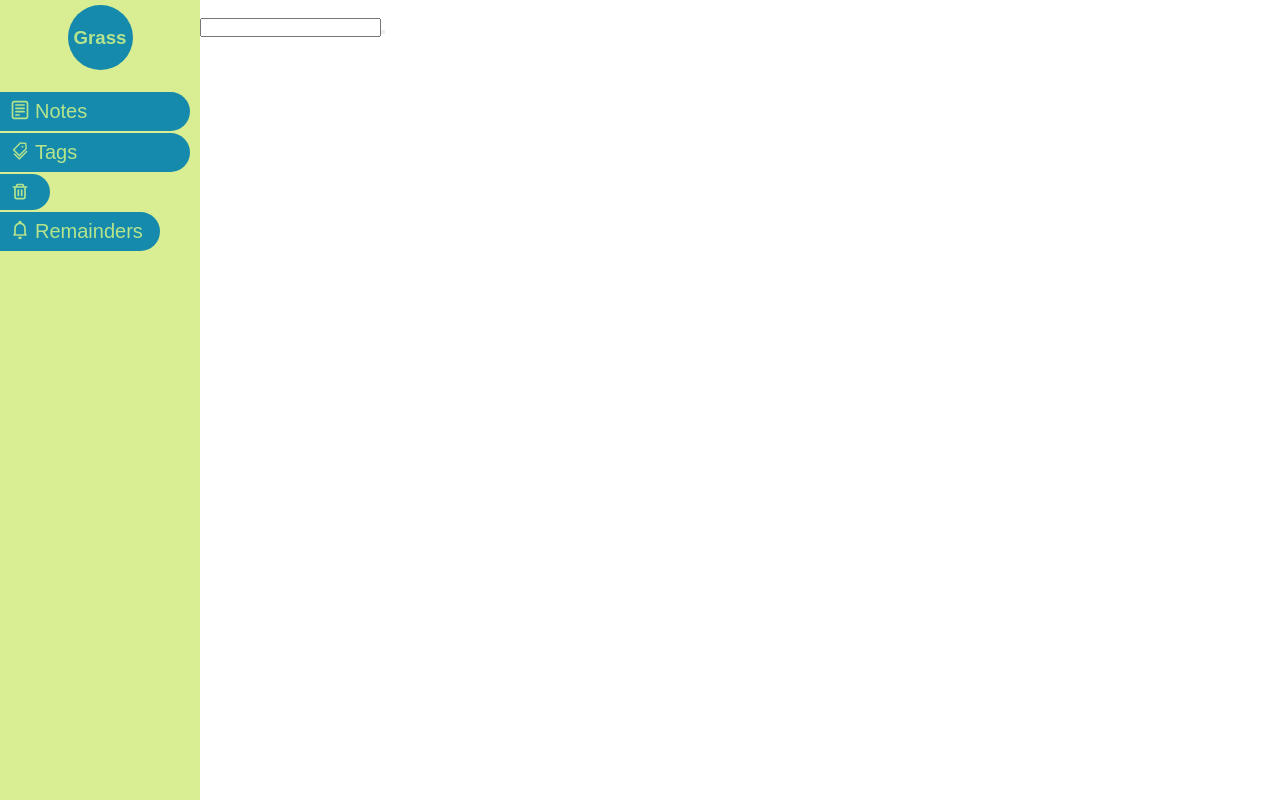
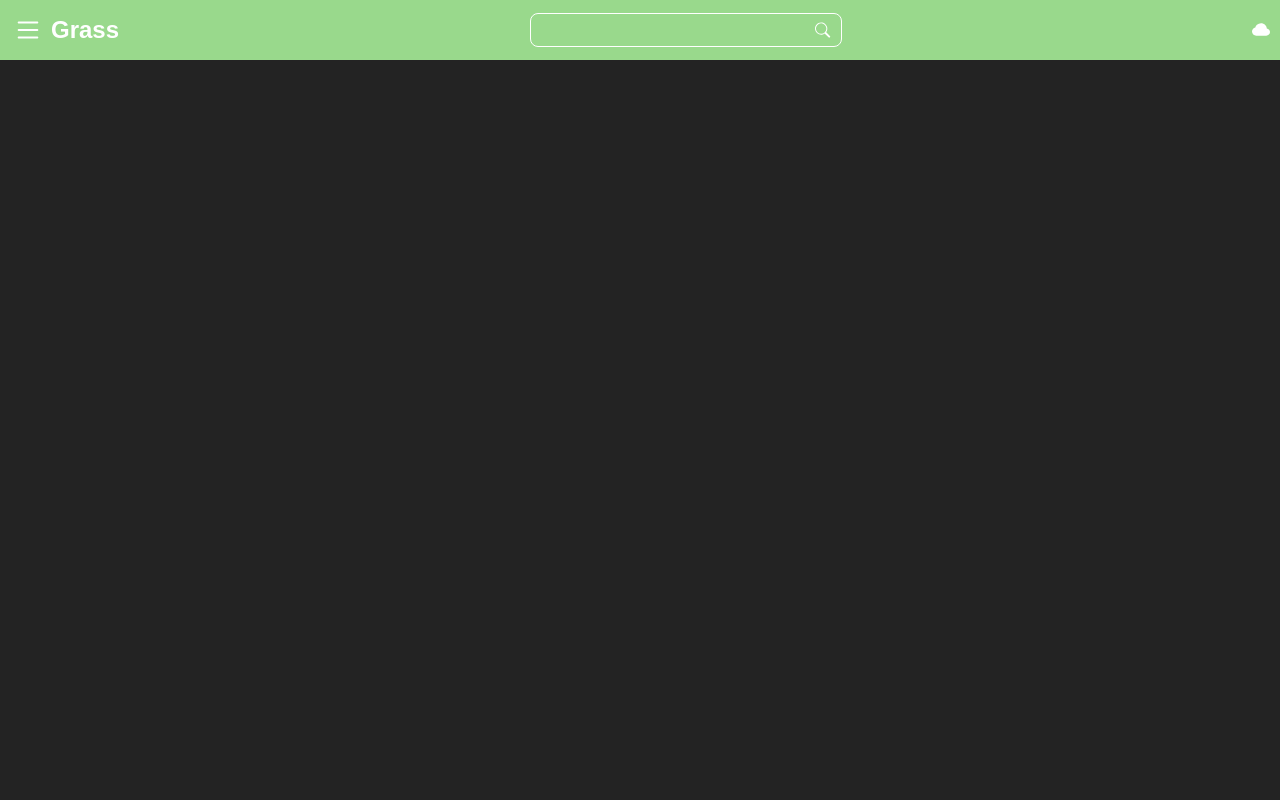
Before and after one commit to FacundoLG/Grass, a React (Create React App) app: page / in a window 1280 px wide. Built offline with nearby package versions, Linux system fonts and the light colour scheme.

Commit message:
header styles

```diff
--- a/src/App.css
+++ b/src/App.css
@@ -1,11 +1,5 @@
-*{
+* {
   font-family: Arial, Helvetica, sans-serif;
   margin: 0px;
   padding: 0px;
 }
-body{
-  display: flex;
-}
-.playground{
-  margin-left: 200px;
-}
--- a/src/App.js
+++ b/src/App.js
@@ -1,14 +1,10 @@
 import './App.css';
 import React from 'react';
-import Nav from './components/Nav'
-import Notes from './components/Notes';
+import Header from './components/Header';
 function App() {
   return (
     <div className="App">
-      <Nav />asdasd
-      <div className="playground">
-        <Notes />
-      </div>
+     <Header/>
     </div>
   );
 }
--- /dev/null
+++ b/src/components/Header.jsx
@@ -0,0 +1,22 @@
+import React from 'react'
+import Input from './Input'
+import {BsList, BsCloudFill} from 'react-icons/bs'
+import '../styles/header.css'
+const Header = () => {
+    return (
+        <div className="Header">
+           <div className="left">
+                <BsList className="list"/>
+                <div>
+                    <h2 className="brand">Grass</h2>
+                </div>
+           </div>
+           <Input/>
+           <div className="right">
+                <BsCloudFill className="icon"/>
+           </div>
+        </div>
+    )
+}
+
+export default Header
--- /dev/null
+++ b/src/components/Input.jsx
@@ -0,0 +1,13 @@
+import React from 'react'
+import {BsSearch} from 'react-icons/bs'
+import '../styles/imput.css'
+const Input = () => {
+    return (
+        <div className="Input">
+            <input type="text" />
+            <BsSearch/>
+        </div>
+    )
+}
+
+export default Input
--- a/src/components/Nav.jsx
+++ /dev/null
@@ -1,23 +0,0 @@
-import React from 'react'
-import { CgNotes, CgTrash, CgBell } from 'react-icons/cg'
-import { AiOutlineTags } from 'react-icons/ai'
-import '../styles/nav.css'
-const Nav = () => {
-    return (
-        <div className="Nav">
-            <div className="brandContainer">
-                <h3 className="brand">Grass</h3>
-            </div>
-            <div className="options">
-                <ul>
-                    <li className="option"> <CgNotes className="icon" /> Notes</li>
-                    <li className="option"> <AiOutlineTags className="icon" />Tags</li>
-                    <li className="option small"> <CgTrash className="icon" /></li>
-                    <li className="option medium"> <CgBell className="icon" /> Remainders</li>
-                </ul>
-            </div>
-        </div>
-    )
-}
-
-export default Nav
--- a/src/components/Notes.jsx
+++ /dev/null
@@ -1,14 +0,0 @@
-import React from 'react'
-
-const Notes = () => {
-    return (
-        <div className="Notes">
-            <div className="inputContainer">
-                <input type="text" />
-                <button></button>
-            </div>
-        </div>
-    )
-}
-
-export default Notes
--- a/src/index.css
+++ b/src/index.css
@@ -1,4 +1,11 @@
-html{
-  min-width: 100vw;
-  min-height: 100vh;
+* {
+  color: white;
 }
+body {
+  background: rgb(35, 35, 35);
+}
+:root {
+  --header-main-color: #99d98c;
+  --brand-font-color: white;
+  --form-color: rgb(35, 35, 35);
+}
--- /dev/null
+++ b/src/styles/header.css
@@ -0,0 +1,39 @@
+.Header {
+  display: flex;
+  justify-content: space-between;
+  align-items: center;
+  height: 60px;
+  background: var(--header-main-color);
+}
+.left {
+  display: flex;
+  align-items: center;
+}
+.brand {
+  margin-left: 5px;
+  color: var(--brand-font-color);
+}
+.list {
+  margin-left: 10px;
+  transition: 200ms;
+  font-size: 30px;
+  border-radius: 20px;
+  padding: 3px;
+}
+.list:hover {
+  cursor: pointer;
+}
+.list:active {
+  background: rgba(0, 0, 0, 0.153);
+  border-radius: 20px;
+  transition: 200ms;
+}
+
+.icon {
+  font-size: 18px;
+}
+.right {
+  display: flex;
+  align-items: center;
+  margin-right: 10px;
+}
--- /dev/null
+++ b/src/styles/imput.css
@@ -0,0 +1,19 @@
+.Input {
+  display: flex;
+  align-items: center;
+  /* background: var(--form-color); */
+  width: 50vw;
+  max-width: 290px;
+  height: 32px;
+  padding: 0px 10px;
+  border: solid 1px white;
+  border-radius: 8px;
+}
+.Input input {
+  width: 100%;
+  font-size: 15px;
+  background: none;
+  outline: none;
+  border: none;
+  height: 100%;
+}
--- a/src/styles/nav.css
+++ /dev/null
@@ -1,60 +0,0 @@
-.Nav{
-    position: absolute;
-    display: flex;
-    flex-direction: column;
-    align-items: center;
-    width: 200px;
-    height: 100vh;
-    background: #d9ed92;
-    padding: 0px;
-    margin: 0px;
-}
-.brandContainer{
-    display: flex;
-    justify-content: center;
-    align-items: flex-end;
-    width: 100%;
-    height: 70px;
-}
-.brand{
-    display: flex;
-    justify-content: center;
-    align-items: center;
-    color: #b5e48c;
-    background: #168aad;
-    width: 65px;
-    height: 65px;
-    border-radius: 50px;
-}
-.options{
-    width: 100%;
-    height: 400px;
-    margin-top: 20px;
-    border-radius: 10px;
-    display: flex;
-    flex-direction: column;
-}
-.option{
-    display: flex;
-    width: 90%;
-    margin: 2px 0px;
-    background: #168aad;
-    padding: 8px 5px;
-    font-size: 20px;
-    border-radius: 0px 20px 20px 0px;
-    color: #b5e48c;
-}
-.option:hover{
-    opacity: 0.9;
-    cursor: pointer;
-    transition: 200ms;
-}
-.small{
-    width: 40px;
-}
-.medium{
-    width: 150px;
-}
-.icon{
-    margin: 0px 5px;
-}
```
